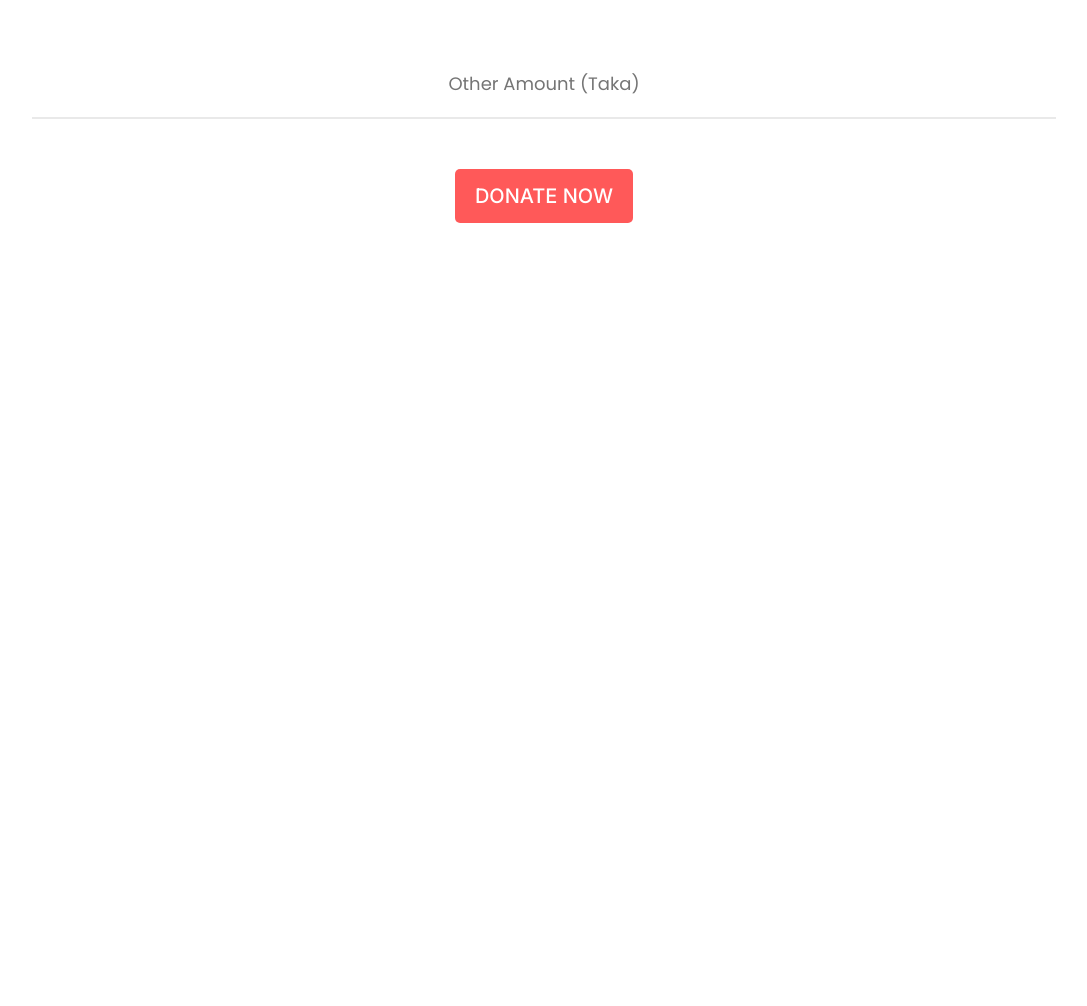
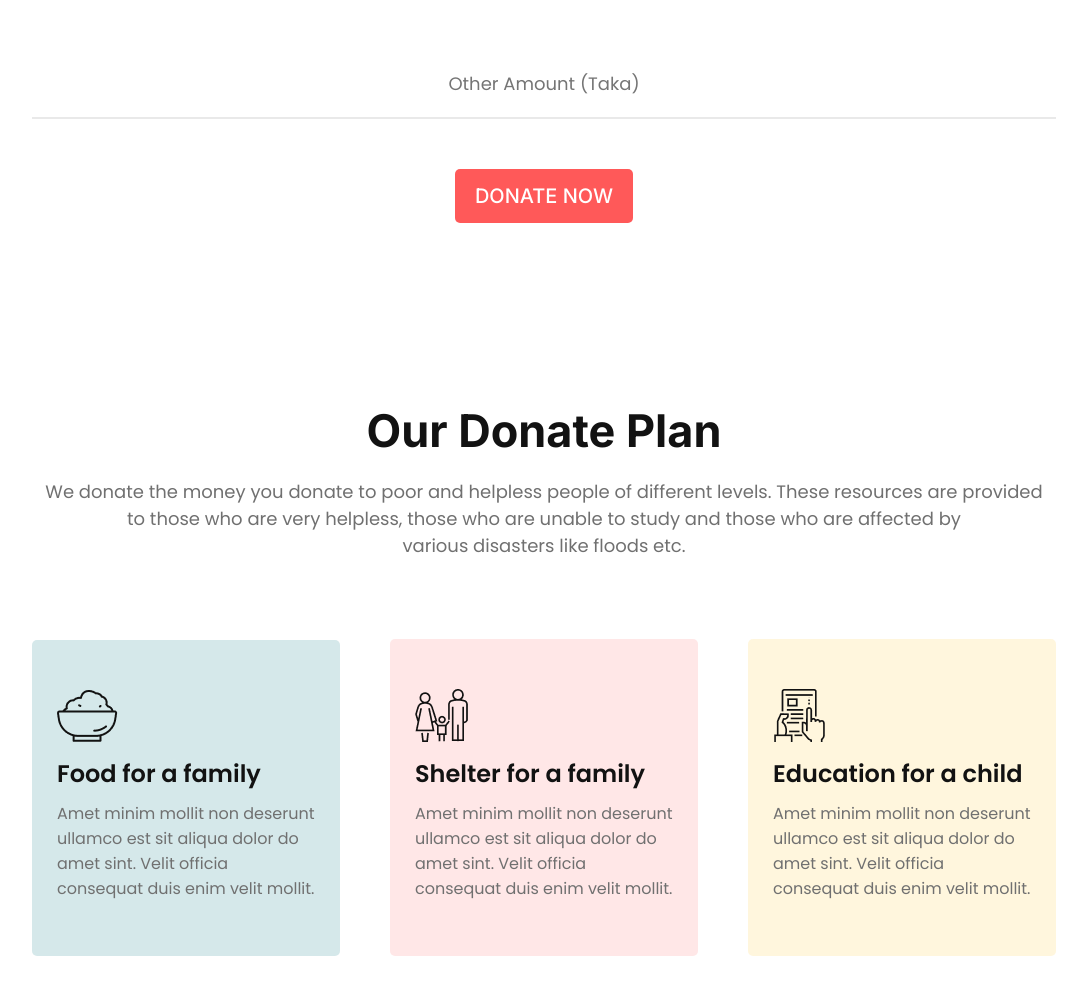
Before and after one commit to rubelhossain999/1st-programmingHero-donate-project, a plain HTML site: page index.html in a window 1280 px wide. Shown: the part 1228-2234 px from the top of the page, without its empty margins (96-1183 px from the left). Before the commit the page ends 1481 px from the top, so only its background shows below. Drawn offline with Linux system fonts and the light colour scheme.

Commit message:
donate plan section done

```diff
--- a/index.html
+++ b/index.html
@@ -48,6 +48,33 @@
     </div>
    </section>
    <!-- Amount Section end  -->
+   <!-- Donate plan section start -->
+   <section>
+    <div class="donate-plan container">
+        <div class="amount-top">
+            <h2>Our Donate Plan</h2>
+            <p>We donate the money you donate to poor and helpless people of different levels. These resources are provided<br/> to those who are very helpless, those who are unable to study and those who are affected by <br/>various disasters like floods etc.</p>
+        </div>
+        <div class="single-donate-plan">
+            <div class="one-donate-plan">
+                <img src="images/3rd-donate-plan.png" alt="">
+                <h3 class="donate-plan-title">Food for a family</h3>
+                <p class="donate-plan-desc">Amet minim mollit non deserunt ullamco est sit aliqua dolor do amet sint. Velit officia consequat duis enim velit mollit.</p>
+            </div>
+            <div class="two-donate-plan">
+                <img src="images/2nd-donate-plan.png" alt="">
+                <h3 class="donate-plan-title">Shelter for a family</h3>
+                <p class="donate-plan-desc">Amet minim mollit non deserunt ullamco est sit aliqua dolor do amet sint. Velit officia consequat duis enim velit mollit.</p>
+            </div>
+            <div class="three-donate-plan">
+                <img src="images/1st-donate-plan.png" alt="">
+                <h3 class="donate-plan-title">Education for a child</h3>
+                <p class="donate-plan-desc">Amet minim mollit non deserunt ullamco est sit aliqua dolor do amet sint. Velit officia consequat duis enim velit mollit.</p>
+            </div>
+        </div>
+    </div>
+   </section>
+   <!-- Donate plan section end -->
 
 </body>
 </html>
--- a/style.css
+++ b/style.css
@@ -122,3 +122,44 @@ a.active {
     text-align: center;
     outline: none;
 }
+/* Donate plan section */
+.single-donate-plan {
+    display: flex;
+    justify-content: space-around;
+    align-items: center;
+}
+.one-donate-plan {
+    width: 100%;
+    background-color: #4f9da63d;
+    padding: 20px 25px;
+    border-radius: 5px;
+    padding-top: 50px;
+}
+.two-donate-plan {
+    width: 100%;
+    background: #ff595924;
+    padding: 20px 25px;
+    margin: 50px;
+    border-radius: 5px;
+    padding-top: 50px;
+}
+.three-donate-plan {
+    width: 100%;
+    background: #fff4d6d1;
+    padding: 20px 25px;
+    border-radius: 5px;
+    padding-top: 50px;
+}
+h3.donate-plan-title {
+    font-size: 24px;
+    font-family: 'Poppins';
+    font-weight: 600;
+    padding: 10px 0;
+    color: #121212;
+}
+p.donate-plan-desc {
+    font-size: 16px;
+    color: #707070;
+    font-family: 'Poppins';
+    margin-bottom: 35px;
+}
```
Also changed, not shown: images/1st-donate-plan.png (added), images/2nd-donate-plan.png (added), images/3rd-donate-plan.png (added).
